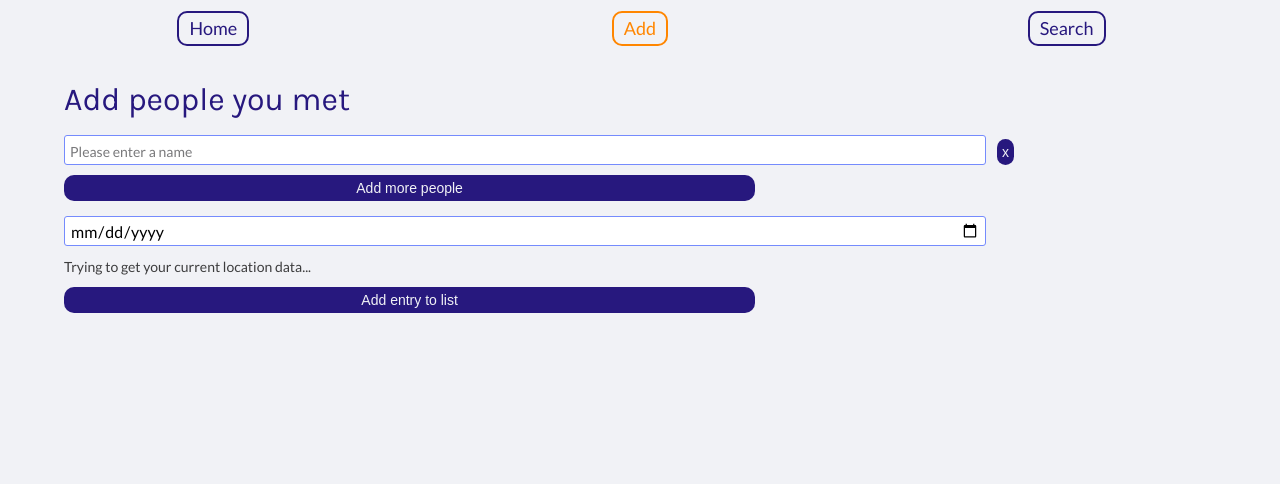
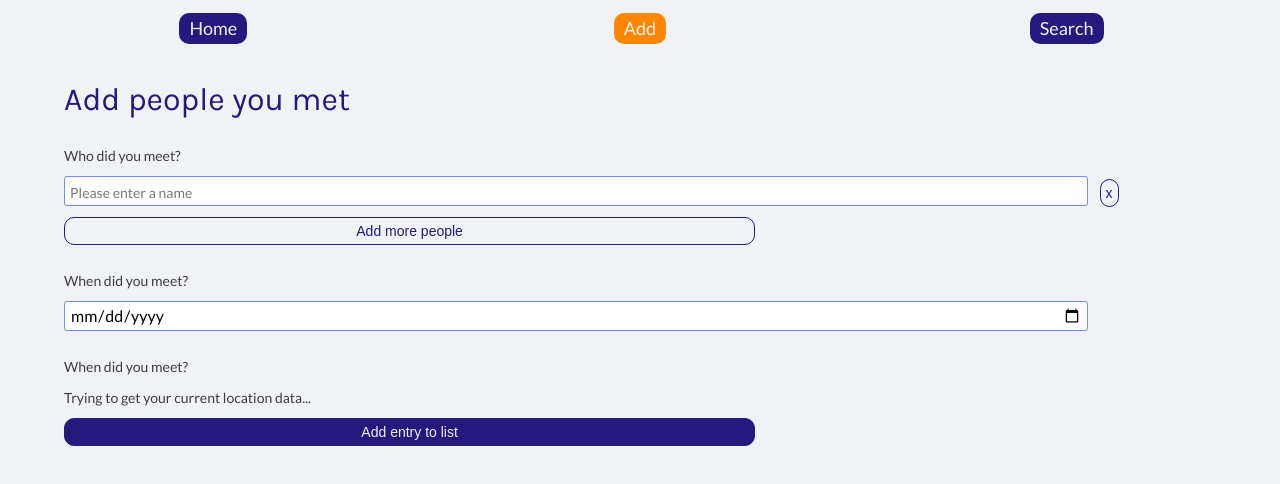
Before and after one commit to mar-zim/spread-love, a React (Create React App) app: page /addentry in a window 1280 px wide. Shown: the top 484 px of the page. Built offline with nearby package versions, Linux system fonts and the light colour scheme; no server answers.

Commit message:
Design adjustments

```diff
--- a/src/GlobalStyles.js
+++ b/src/GlobalStyles.js
@@ -54,11 +54,10 @@ h4 {
 
 input, textarea {
     padding: 0 5px;
-    margin-top: 5px;
     border: 1px solid var(--lightblue);
     border-radius: 3px;
     height: 30px;
-    width: 80%;
+    width: 80vw;
     font-family: var(--fontbody);
     font-size: 16px;
     ::placeholder {
--- a/src/components/AddPeopleForm.js
+++ b/src/components/AddPeopleForm.js
@@ -27,11 +27,6 @@ export default function AddPeopleForm({ encounters, setEncounters }) {
 
   function onSubmit(newEncounter) {
     console.log(newEncounter)
-    // console.log(
-    //   newEncounter.friends.map(function (item) {
-    //     return item['name']
-    //   })
-    // )
     setEncounters([...encounters, newEncounter])
     reset()
     history.push('/')
@@ -39,6 +34,7 @@ export default function AddPeopleForm({ encounters, setEncounters }) {
 
   return (
     <StyledForm onSubmit={handleSubmit(onSubmit)}>
+      <StyledLabel>Who did you meet?</StyledLabel>
       {fields.map((item, index) => {
         return (
           <div key={item.id}>
@@ -50,13 +46,21 @@ export default function AddPeopleForm({ encounters, setEncounters }) {
               })}
               placeholder="Please enter a name"
             />
-            <Button type="button" onClick={() => remove(index)} text="x" />
+            <Button
+              type="button"
+              backgroundColor="var(--white)"
+              color="var(--darkblue)"
+              onClick={() => remove(index)}
+              text="x"
+            />
           </div>
         )
       })}
       <Button
         type="button"
         text="Add more people"
+        backgroundColor="var(--white)"
+        color="var(--darkblue)"
         onClick={() => {
           append({ name: '' })
         }}
@@ -66,6 +70,7 @@ export default function AddPeopleForm({ encounters, setEncounters }) {
           Please enter first and last name
         </StyledErrorMessage>
       )}
+      <StyledLabel htmlFor="date">When did you meet?</StyledLabel>
       <input
         type="date"
         name="date"
@@ -78,6 +83,7 @@ export default function AddPeopleForm({ encounters, setEncounters }) {
       {errors.date && (
         <StyledErrorMessage>Please select a date</StyledErrorMessage>
       )}
+      <StyledLabel htmlFor="date">When did you meet?</StyledLabel>
       {userLocationIsLoading ? (
         <div>Trying to get your current location data...</div>
       ) : (
@@ -126,3 +132,7 @@ const StyledErrorMessage = styled.div`
 const StyledNameInput = styled.input`
   margin-right: 1%;
 `
+const StyledLabel = styled.label`
+  margin-bottom: 0;
+  margin-top: 15px;
+`
--- a/src/components/Button.js
+++ b/src/components/Button.js
@@ -1,9 +1,20 @@
 import React from 'react'
 import styled from 'styled-components'
 
-export default function Button({ onClick, text, type }) {
+export default function Button({
+  onClick,
+  text,
+  type,
+  backgroundColor,
+  color,
+}) {
   return (
-    <StyledButton onClick={onClick} type={type}>
+    <StyledButton
+      onClick={onClick}
+      type={type}
+      backgroundColor={backgroundColor}
+      color={color}
+    >
       {text}
     </StyledButton>
   )
@@ -13,11 +24,11 @@ const StyledButton = styled.button`
   margin: 0;
   padding: 5px;
   border-radius: 10px;
-  border: 0;
+  border: 1px solid var(--darkblue);
   max-width: 60%;
-  background-color: var(--darkblue);
+  background-color: ${(props) => props.backgroundColor || 'var(--darkblue)'};
   text-align: center;
-  color: var(--white);
+  color: ${(props) => props.color || 'var(--white)'};
   cursor: pointer;
   font-size: 14px;
   &:active {
--- a/src/components/Navigation.js
+++ b/src/components/Navigation.js
@@ -25,8 +25,7 @@ const StyledNavigation = styled.div`
   justify-items: center;
   width: 100%;
   .active {
-    color: var(--orange);
-    border: 2px solid var(--orange);
+    background-color: var(--orange);
   }
 `
 
@@ -36,7 +35,7 @@ const StyledNavLink = styled(NavLink)`
   text-decoration: none;
   cursor: pointer;
   font-size: 18px;
-  color: var(--darkblue);
-  border: 2px solid var(--darkblue);
+  color: var(--white);
+  background-color: var(--darkblue);
   border-radius: 10px;
 `
--- a/src/components/Search.js
+++ b/src/components/Search.js
@@ -55,10 +55,13 @@ export default function Search({ setSearchTerm, searchTerm, encounters }) {
 const StyledAutoCompleteDropdown = styled.div`
   z-index: 1000;
   position: absolute;
-  min-width: 40%;
-  border: 1px solid var(--grey-1);
+  width: 80vw;
+  background-color: #ffffff;
   div {
-    padding: 2px;
+    padding: 2px 0 2px 15px;
     background-color: #ffffff;
+    &:hover {
+      color: var(--orange);
+    }
   }
 `
--- a/src/pages/HomePage.js
+++ b/src/pages/HomePage.js
@@ -1,13 +1,14 @@
 import React from 'react'
 import EncounterList from '../components/EncounterList'
 import { sortEncountersLast14Days } from '../services/SortEntries'
+import styled from 'styled-components'
 
 export default function HomePage({ encounters }) {
   const encountersLast14Days = sortEncountersLast14Days(encounters)
 
   return (
     <>
-      <img src={process.env.PUBLIC_URL + '/logo.svg'} alt="logo" />
+      <StyledLogo src={process.env.PUBLIC_URL + '/logo.svg'} alt="logo" />
       <div>
         Below you see your list of friends, you met in the last 14 days -
         showing the latest entries first. If you want to add a new 'meeting'
@@ -19,3 +20,8 @@ export default function HomePage({ encounters }) {
     </>
   )
 }
+
+const StyledLogo = styled.img`
+  width: 100%;
+  margin-top: 10%;
+`
```
